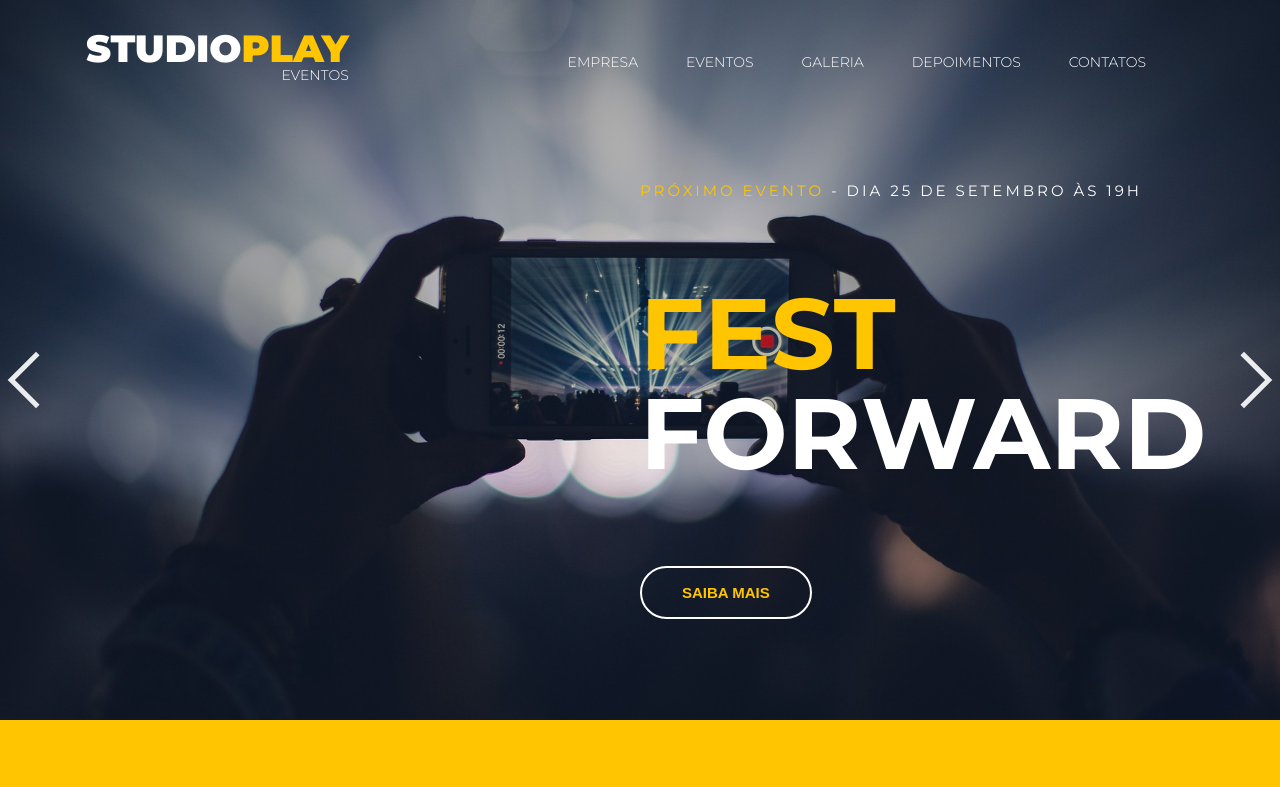
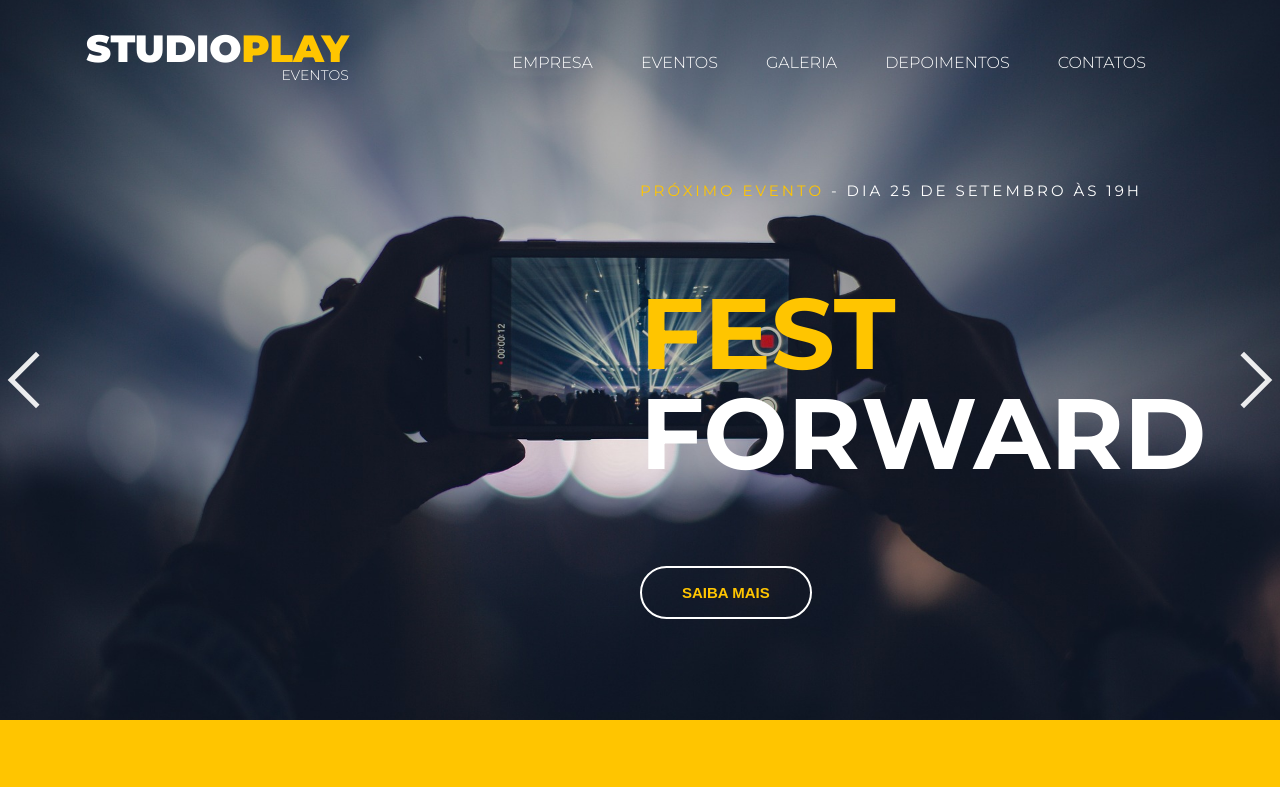
Before and after one commit to heltonbc/studio-play, a website: page src/index.html in a window 1280 px wide. Shown: the top 787 px of the page. Drawn offline with nearby package versions, Linux system fonts and the light colour scheme.

Commit message:
ajustado tamanho da fonte da navbar conforme issue 2. fixed #2

```diff
--- a/src/_navbar.css
+++ b/src/_navbar.css
@@ -62,7 +62,7 @@
 
 @media screen and (min-width: 1280px) {
     .navbar__links li {
-        font-size: 0.875rem;
+        font-size: 1rem;
         margin-right: 3rem;
     }
 }
```
